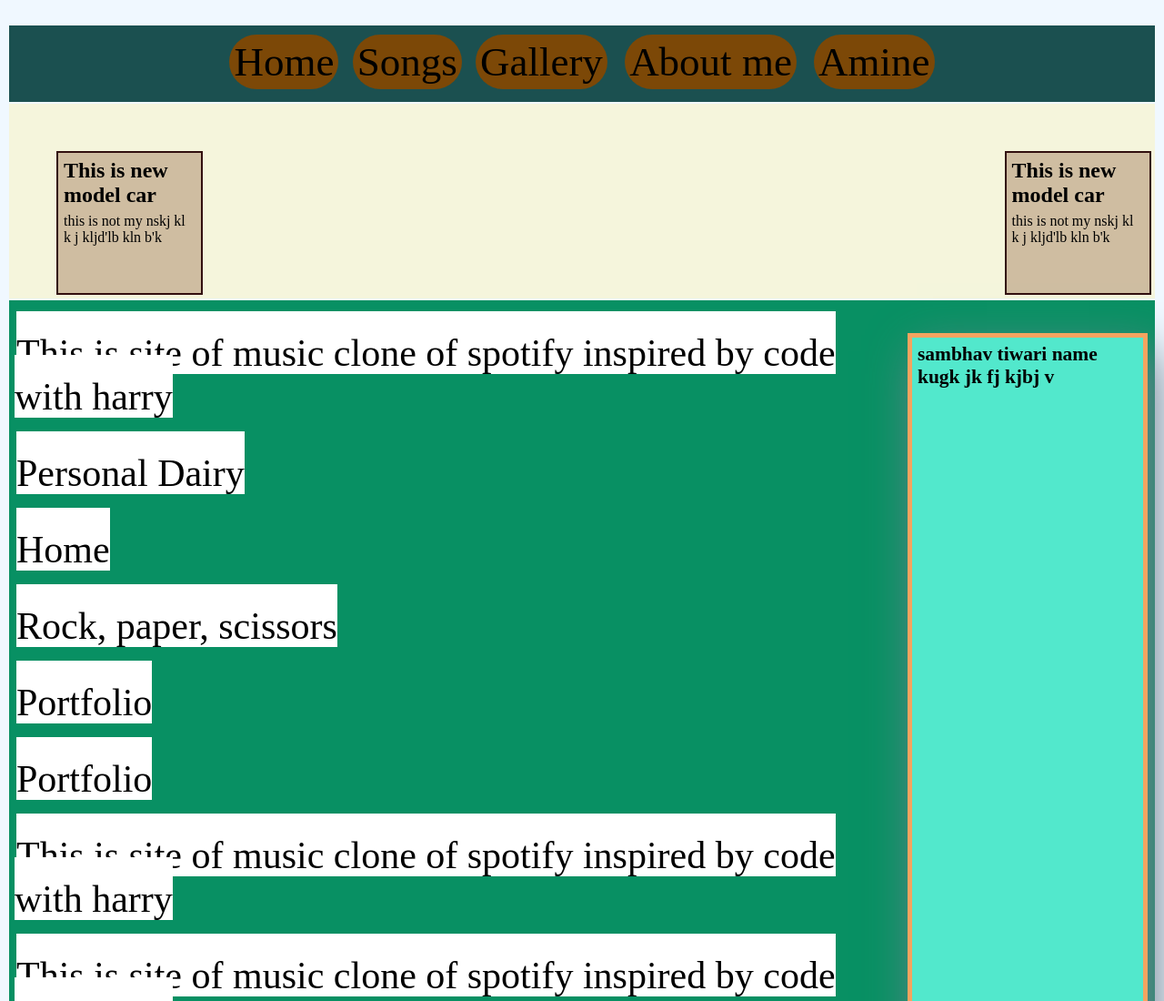
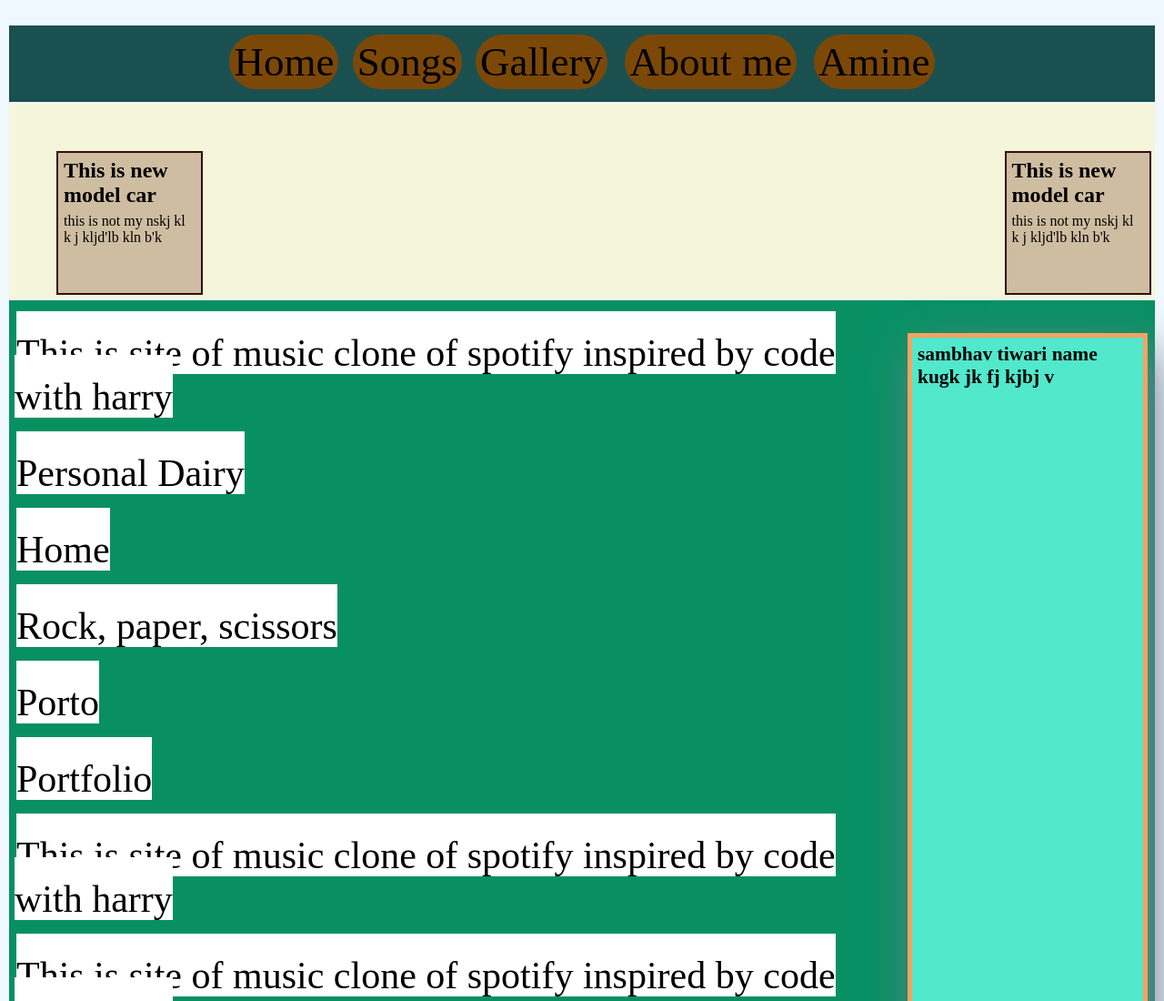
Before and after one commit to SAMBHAV512/sambhav, a plain HTML site: page index.html in a window 1280 px wide. Shown: the top 1100 px of the page at 91% size. Drawn offline with Linux system fonts and the light colour scheme.

Commit message:
Update index.html

```diff
--- a/index.html
+++ b/index.html
@@ -45,7 +45,7 @@
                 <br><br><br>
                 <a href="rps.html" id="site1">Rock, paper, scissors</a>
                     <br><br><br>
-                    <a href="main site / portfolio.html" id="site1">Portfolio</a>
+                    <a href="main site / portfolio.html" id="site1">Porto</a>
                         <br><br><br>
                         <a href="portfolio.html" id="site1">Portfolio</a>
                             <br><br><br>
```
